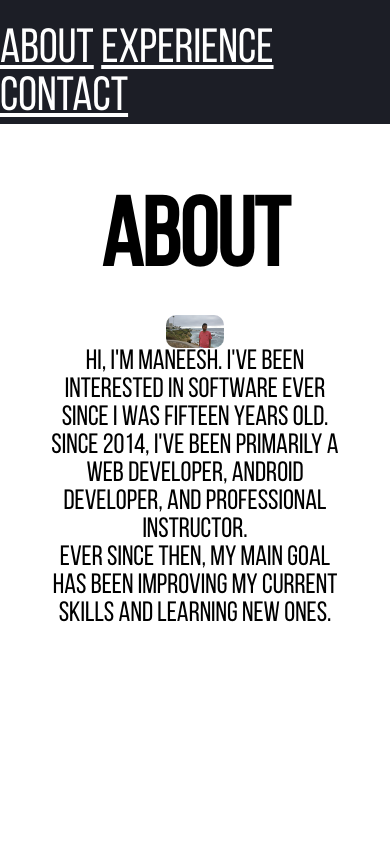
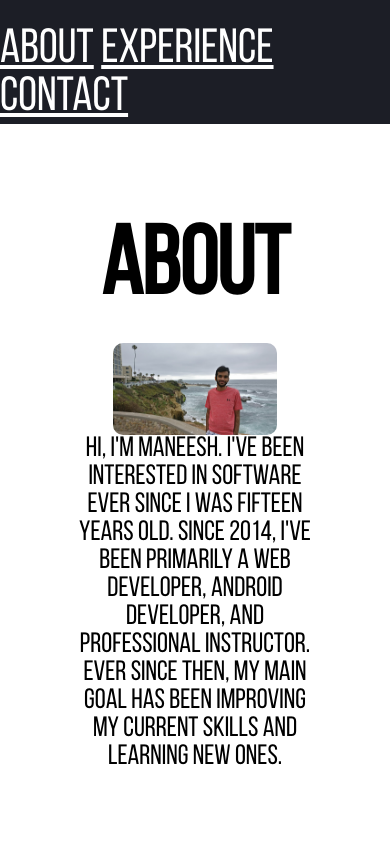
Before and after one commit to maneesht/maneesht.github.io, a plain HTML site: page index.html in a window 390 px wide. Shown: the part 720-1564 px from the top of the page. Drawn offline with Linux system fonts and the light colour scheme.

Commit message:
More responsive changes

```diff
--- a/index.html
+++ b/index.html
@@ -17,7 +17,7 @@
                 <a href="#contact" class="text-center white-text">CONTACT</a>
             </div>
         </div>
-        <div id="about" class="white-bg padding full-height text-lg">
+        <div id="about" class="white-bg padding text-lg">
             <h1 class="text-center padding-top">ABOUT</h1>
             <img class="sm-profile-img rounded center-img" src="maneesh-profile.jpg">
             <p class="text-center text-md">Hi, I'm Maneesh. I've been interested in Software ever since I was
--- a/styles.css
+++ b/styles.css
@@ -77,7 +77,7 @@ html, body {
     font-size: 1.25rem;
 }
 #about {
-    min-height: 250px;
+    padding: 20%;
 }
 .float-right {
     float: right;
@@ -111,10 +111,10 @@ html, body {
 
 }
 .shadow {
-    /*border-radius: 4px;
+    border-radius: 4px;
     -webkit-box-shadow: 10px 10px 31px 0px rgba(0,0,0,0.75);
     -moz-box-shadow: 10px 10px 31px 0px rgba(0,0,0,0.75);
-    box-shadow: 10px 10px 31px 0px rgba(0,0,0,0.75);*/
+    box-shadow: 10px 10px 31px 0px rgba(0,0,0,0.75);
 }
 .margin-top {
     margin-top: 10px;
@@ -131,7 +131,7 @@ html, body {
     padding: .50rem;
 }
 .sm-profile-img {
-    width: 20%;
+    width: 70%;
 }
 .profile-img {
     width: 50%;
```
